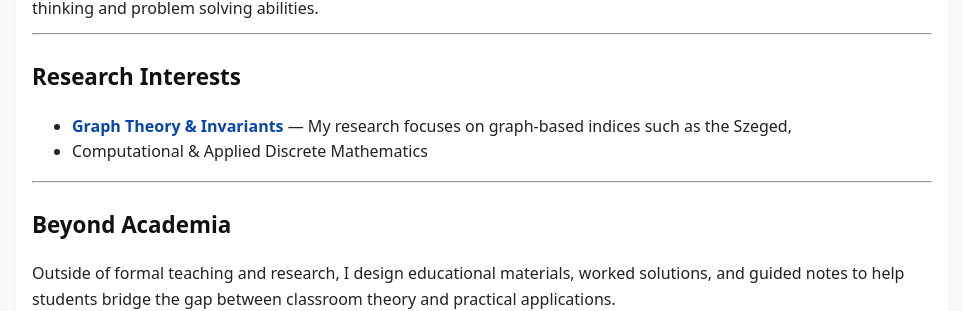
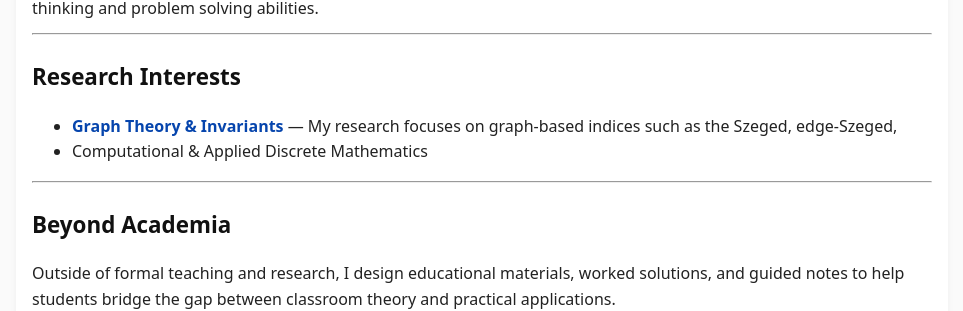
Before and after one commit to SaleemKamaludin/SaleemKamaludin.github.io, a Jekyll site: the page built from about.md, in a window 1280 px wide. Shown: the part 490-801 px from the top of the page, without its empty margins (158-1121 px from the left). Built offline with Jekyll 4.4.1, drawn with Linux system fonts in a browser that asks for light colours.

Commit message:
Update about.md

```diff
--- a/about.md
+++ b/about.md
@@ -19,7 +19,7 @@ My goal is to create learning environments where students not only master techni
 ---
 
 ## Research Interests
-- <a href="{{ '/notes/graph-theory/' | relative_url }}"><strong>Graph Theory & Invariants</strong></a> — My research focuses on graph-based indices such as the Szeged,
+- <a href="{{ '/notes/graph-theory/' | relative_url }}"><strong>Graph Theory & Invariants</strong></a> — My research focuses on graph-based indices such as the Szeged, edge-Szeged,
 - Computational & Applied Discrete Mathematics
 
 
```
